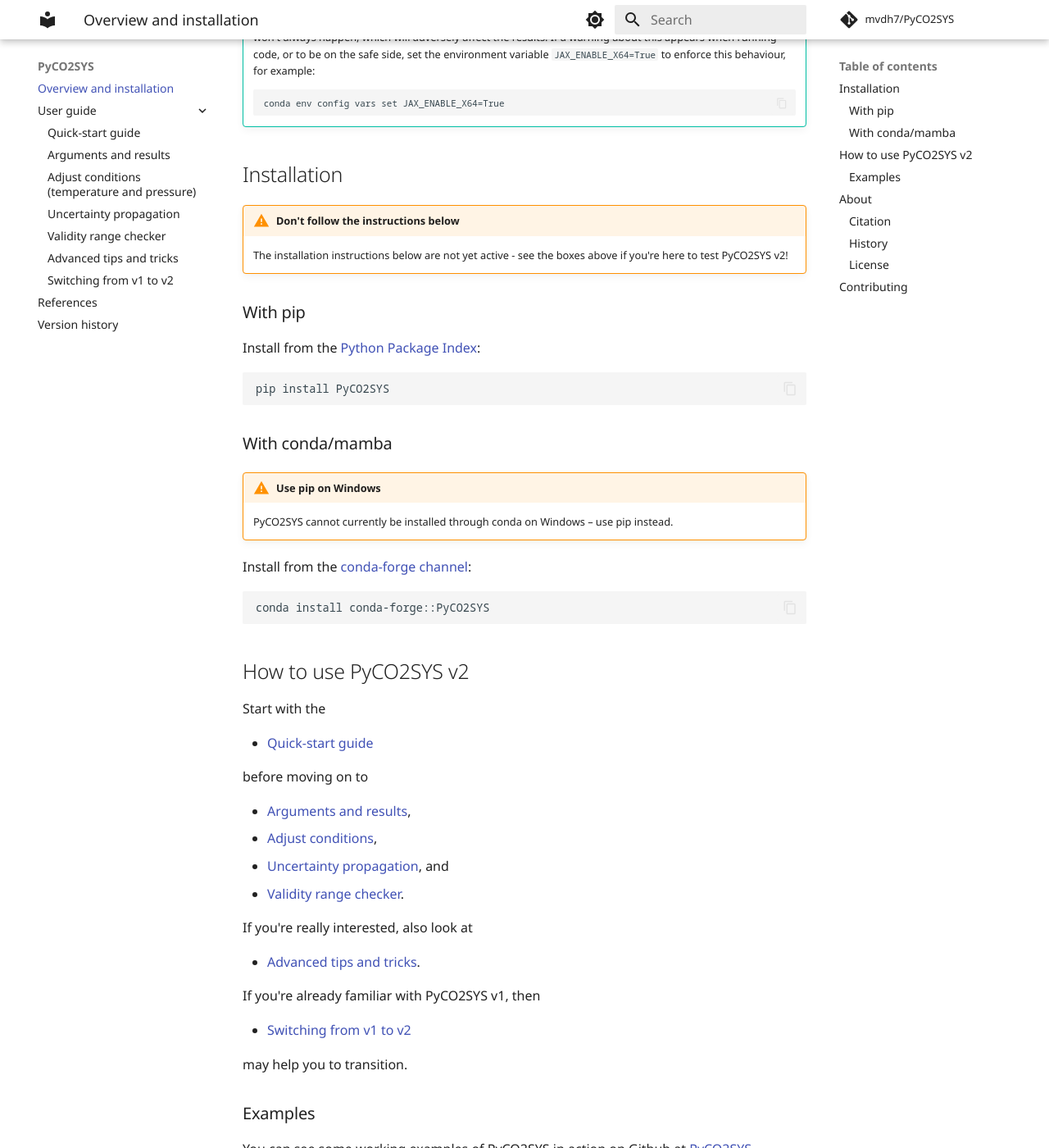
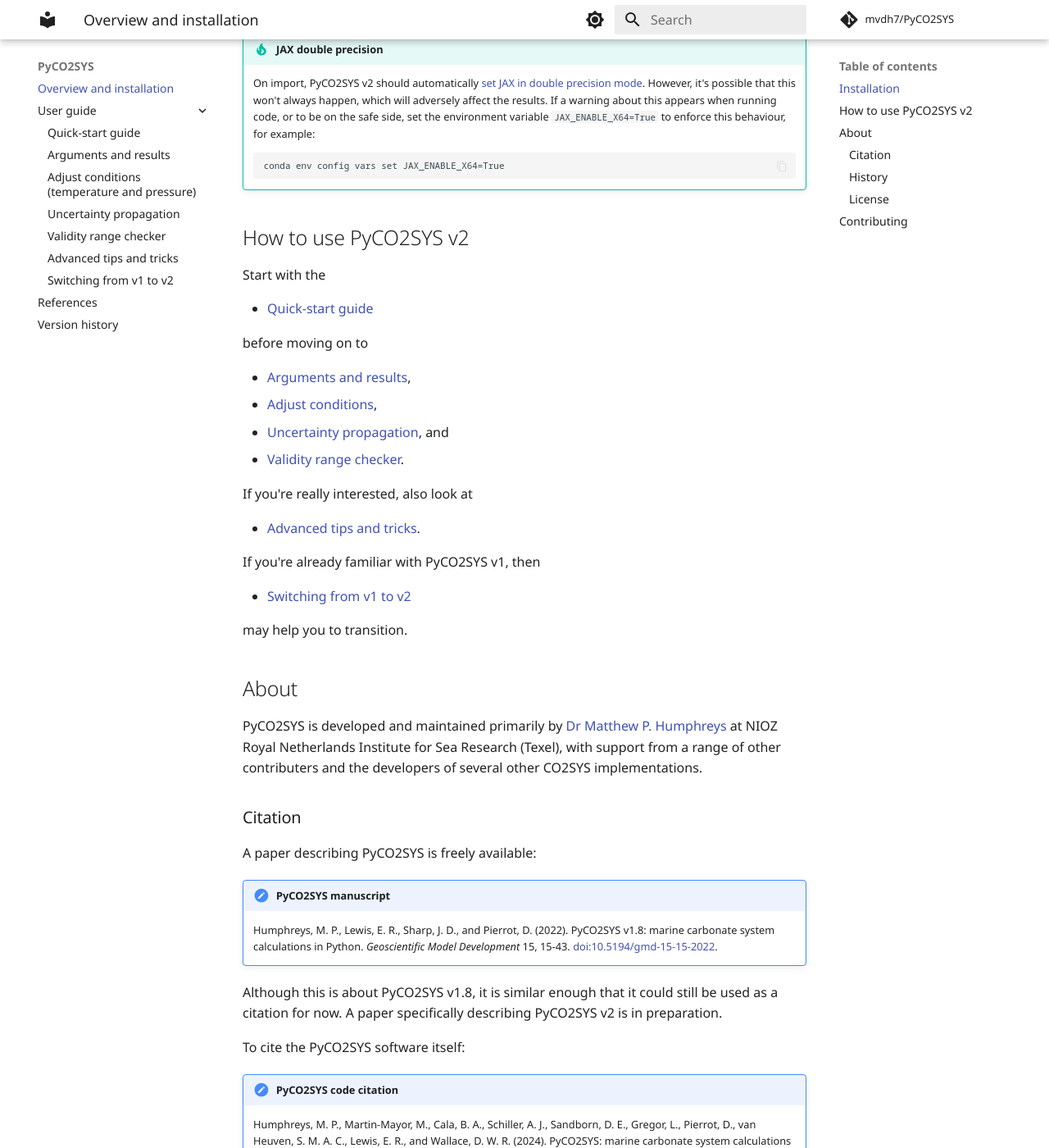
Before and after one commit to mvdh7/PyCO2SYS, an MkDocs documentation site: the page built from docs/index.md, in a window 1280 px wide and 1400 px high, scrolled down 753 px. Shown: the whole window at 82% size. Built offline with MkDocs 1.6.1 and Material for MkDocs 9.7.7, drawn with Linux system fonts in a browser that asks for light colours; comment, search, counter and statistics services are not loaded; some of the changed text lies outside the part shown.

Commit message:
Tidy up for beta v6 release

```diff
--- a/docs/index.md
+++ b/docs/index.md
@@ -10,15 +10,15 @@
 
 PyCO2SYS is a Python toolbox for solving the marine carbonate system and calculating related seawater properties.
 
-!!! info "Installing PyCO2SYS v2"
+## Installation
 
-    Create an environment with Python v3.11 or greater and run
+Create an environment with Python v3.11 or greater and run
 
-        pip install git+https://github.com/mvdh7/PyCO2SYS@v2.0.0-b6
+    pip install git+https://github.com/mvdh7/PyCO2SYS@v2.0.0-b6
 
-    This installs PyCO2SYS and its core requirements ([JAX](https://jax.readthedocs.io/en/latest/index.html) and [NetworkX](https://networkx.org/)).  To try out using PyCO2SYS with pandas and/or xarray, you'll need to install those separately.
+This installs the latest "stable" beta release of PyCO2SYS v2 and its core requirements ([JAX](https://jax.readthedocs.io/en/latest/index.html) and [NetworkX](https://networkx.org/)).  To try out using PyCO2SYS with pandas and/or xarray, you'll need to install those separately.
 
-    As bugs are fixed and beta features finalised, new beta versions will be released ad hoc and the install link above updated.  New version releases will be announced on [SystemCO2.net](https://systemco2.net).
+As bugs are fixed and beta features finalised, new beta versions will be released ad hoc and the install link above updated.  New version releases will be announced on [SystemCO2.net](https://systemco2.net).
 
 !!! tip "JAX double precision"
 
@@ -26,12 +26,7 @@ PyCO2SYS is a Python toolbox for solving the marine carbonate system and calcula
 
         conda env config vars set JAX_ENABLE_X64=True
 
-## Installation
-
-!!! warning "Don't follow the instructions below"
-
-    The installation instructions below are not yet active - see the boxes above if you're here to test PyCO2SYS v2!
-
+<!--
 ### With pip
 
 Install from the [Python Package Index](https://pypi.org/project/PyCO2SYS/):
@@ -47,6 +42,7 @@ Install from the [Python Package Index](https://pypi.org/project/PyCO2SYS/):
 Install from the [conda-forge channel](https://anaconda.org/conda-forge/pyco2sys):
 
     conda install conda-forge::PyCO2SYS
+-->
 
 ## How to use PyCO2SYS v2
 
@@ -71,13 +67,15 @@ If you're already familiar with PyCO2SYS v1, then
 
 may help you to transition.
 
+<!--
 ### Examples
 
 You can see some working examples of PyCO2SYS in action on Github at [PyCO2SYS-examples](https://github.com/mvdh7/PyCO2SYS-examples).  You can run all of the notebooks there live in your browser [via Binder](https://mybinder.org/v2/gh/mvdh7/PyCO2SYS-examples/master), without installing anything on your computer.
+-->
 
 ## About
 
-PyCO2SYS is maintained primarily by [Dr Matthew P. Humphreys](https://www.nioz.nl/en/about/organisation/staff/matthew-humphreys) at NIOZ Royal Netherlands Institute for Sea Research (Texel), with support from a range of other contributers and the developers of several other CO2SYS implementations.
+PyCO2SYS is developed and maintained primarily by [Dr Matthew P. Humphreys](https://www.nioz.nl/en/about/organisation/staff/matthew-humphreys) at NIOZ Royal Netherlands Institute for Sea Research (Texel), with support from a range of other contributers and the developers of several other CO2SYS implementations.
 
 ### Citation
 
@@ -85,6 +83,8 @@ A paper describing PyCO2SYS is freely available:
 
 !!! note "PyCO2SYS manuscript"
     Humphreys, M. P., Lewis, E. R., Sharp, J. D., and Pierrot, D. (2022).  PyCO2SYS v1.8: marine carbonate system calculations in Python.  *Geoscientific Model Development* 15, 15-43.  [doi:10.5194/gmd-15-15-2022](https://doi.org/10.5194/gmd-15-15-2022).
+
+Although this is about PyCO2SYS v1.8, it is similar enough that it could still be used as a citation for now.  A paper specifically describing PyCO2SYS v2 is in preparation.
 
 To cite the PyCO2SYS software itself:
 
```
Also changed, not shown: other parts of docs/index.md (+1 -1 lines), docs/advanced.md (+0 -4 lines).
